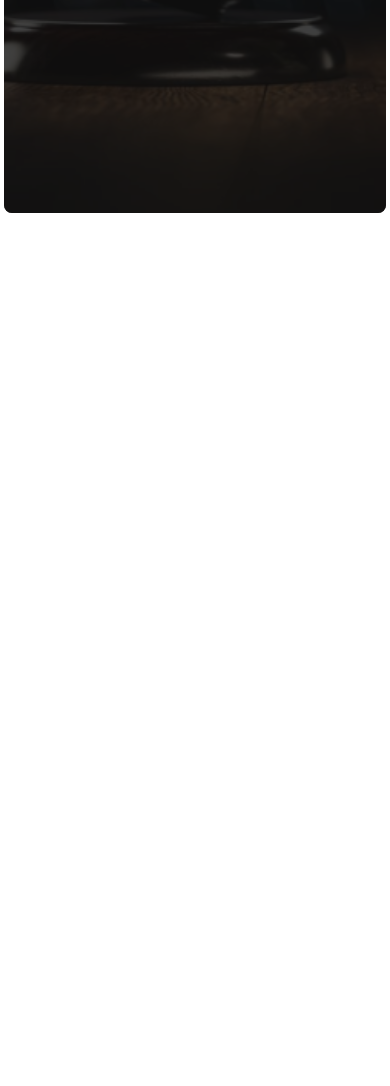
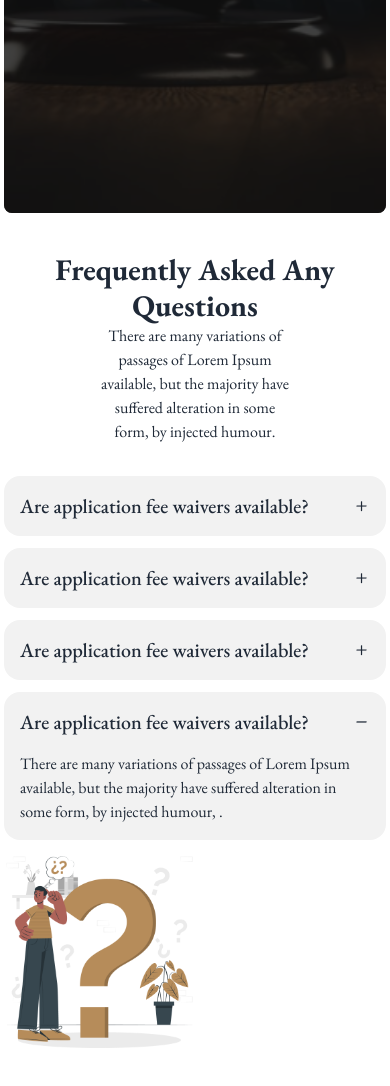
Before and after one commit to uthso297/Legal-resources-task, a plain HTML site: page index.html in a window 390 px wide. Shown: the part 4073-5159 px from the top of the page. Before the commit the page ends 4293 px from the top, so only its background shows below. Drawn offline with nearby package versions, Linux system fonts and the light colour scheme; grey boxes are pictures that could not be loaded.

Commit message:
FAQ Section

```diff
--- a/index.html
+++ b/index.html
@@ -313,7 +313,10 @@
                             <h1 class="font-bold opacity-100 text-white">Darrell Steward</h1>
                             <p class="mb-5">UIX Designer</p>
                             <p class="w-4/5 mx-auto">
-                                Contrary to popular belief, Lorem Ipsum is not simply random text. It has roots in a piece of classical Latin literature from 45 BC, making it over 2000 years old. Richard McClintock, a Latin professor at Hampden-Sydney College in Virginia, looked up one of the more obscure Latin words, consectetur.
+                                Contrary to popular belief, Lorem Ipsum is not simply random text. It has roots in a
+                                piece of classical Latin literature from 45 BC, making it over 2000 years old. Richard
+                                McClintock, a Latin professor at Hampden-Sydney College in Virginia, looked up one of
+                                the more obscure Latin words, consectetur.
                             </p>
 
                         </div>
@@ -335,27 +338,21 @@
 
 
             <div id="slide2" class="carousel-item relative w-full">
-              <img
-                src="https://img.daisyui.com/images/stock/photo-1609621838510-5ad474b7d25d.webp"
-                class="w-full" />
+                <img src="https://img.daisyui.com/images/stock/photo-1609621838510-5ad474b7d25d.webp" class="w-full" />
                 <div class="absolute left-5 right-5 top-1/2 flex -translate-y-1/2 transform justify-between">
                     <a href="#slide1" class="btn btn-circle">❮</a>
                     <a href="#slide3" class="btn btn-circle">❯</a>
                 </div>
             </div>
             <div id="slide3" class="carousel-item relative w-full">
-              <img
-                src="https://img.daisyui.com/images/stock/photo-1414694762283-acccc27bca85.webp"
-                class="w-full" />
+                <img src="https://img.daisyui.com/images/stock/photo-1414694762283-acccc27bca85.webp" class="w-full" />
                 <div class="absolute left-5 right-5 top-1/2 flex -translate-y-1/2 transform justify-between">
                     <a href="#slide2" class="btn btn-circle">❮</a>
                     <a href="#slide4" class="btn btn-circle">❯</a>
                 </div>
             </div>
             <div id="slide4" class="carousel-item relative w-full">
-              <img
-                src="https://img.daisyui.com/images/stock/photo-1665553365602-b2fb8e5d1707.webp"
-                class="w-full" />
+                <img src="https://img.daisyui.com/images/stock/photo-1665553365602-b2fb8e5d1707.webp" class="w-full" />
                 <div class="absolute left-5 right-5 top-1/2 flex -translate-y-1/2 transform justify-between">
                     <a href="#slide3" class="btn btn-circle">❮</a>
                     <a href="#slide1" class="btn btn-circle">❯</a>
@@ -367,6 +364,81 @@
 
         <!-- client say ends -->
 
+        <!-- Question section -->
+
+        <div class="mb-8 mt-8">
+            <h2 class="font-bold text-3xl text-center">
+                Frequently Asked Any Questions
+            </h2>
+            <p class="text-center w-1/2 mx-auto">
+                There are many variations of passages of Lorem Ipsum available, but the majority have suffered
+                alteration in some form, by injected humour.
+            </p>
+        </div>
+
+        <div class="flex flex-col md:flex-row justify-between md:gap-0 gap-4 mb-10">
+
+            <!-- Accordion -->
+
+            <div class="flex flex-col md:gap-0 gap-3 justify-around md:w-1/2">
+
+
+
+                <div class="collapse collapse-plus bg-base-200 md:h-1/5">
+                    <input type="radio" name="my-accordion-3" checked="checked" />
+                    <div class="collapse-title text-xl font-medium">Are application fee waivers available?</div>
+                    <div class="collapse-content">
+                        <p>There are many variations of passages of Lorem Ipsum available, but the majority have
+                            suffered alteration in some form, by injected humour, . </p>
+                    </div>
+                </div>
+                <div class="collapse collapse-plus bg-base-200 md:h-1/5">
+                    <input type="radio" name="my-accordion-3" checked="checked" />
+                    <div class="collapse-title text-xl font-medium">Are application fee waivers available?</div>
+                    <div class="collapse-content">
+                        <p>There are many variations of passages of Lorem Ipsum available, but the majority have
+                            suffered alteration in some form, by injected humour, . </p>
+                    </div>
+                </div>
+                <div class="collapse collapse-plus bg-base-200 md:h-1/5">
+                    <input type="radio" name="my-accordion-3" checked="checked" />
+                    <div class="collapse-title text-xl font-medium">Are application fee waivers available?</div>
+                    <div class="collapse-content">
+                        <p>There are many variations of passages of Lorem Ipsum available, but the majority have
+                            suffered alteration in some form, by injected humour, . </p>
+                    </div>
+                </div>
+                <div class="collapse collapse-plus bg-base-200 md:h-1/5">
+                    <input type="radio" name="my-accordion-3" checked="checked" />
+                    <div class="collapse-title text-xl font-medium">Are application fee waivers available?</div>
+                    <div class="collapse-content">
+                        <p>There are many variations of passages of Lorem Ipsum available, but the majority have
+                            suffered alteration in some form, by injected humour, . </p>
+                    </div>
+                </div>
+
+
+
+
+
+
+
+
+
+            </div>
+
+            <!-- Accordion ends -->
+
+            <div class="flex justify-end w-1/2">
+
+                <img class="w-full" src="images/faq.png" alt="">
+
+            </div>
+
+        </div>
+
+        <!-- Question section ends -->
+
     </main>
 
     <footer>
```
Lines whose indentation alone changed are shown as unchanged.
